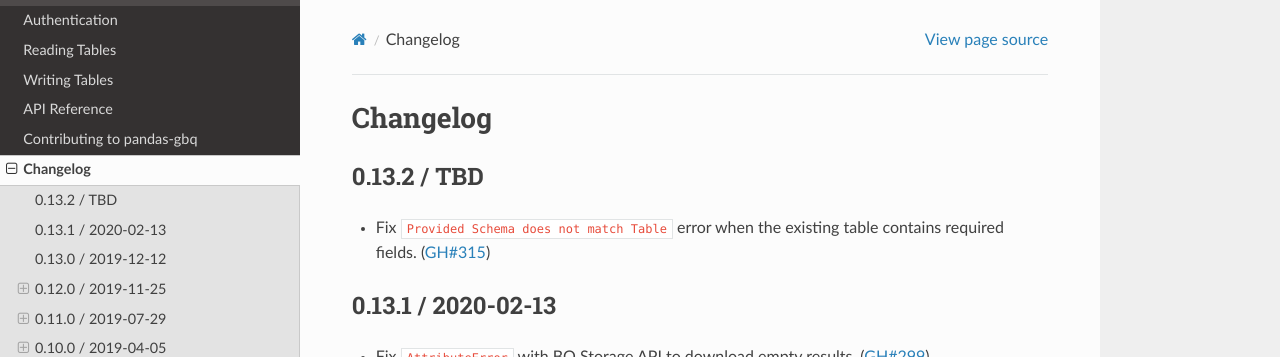
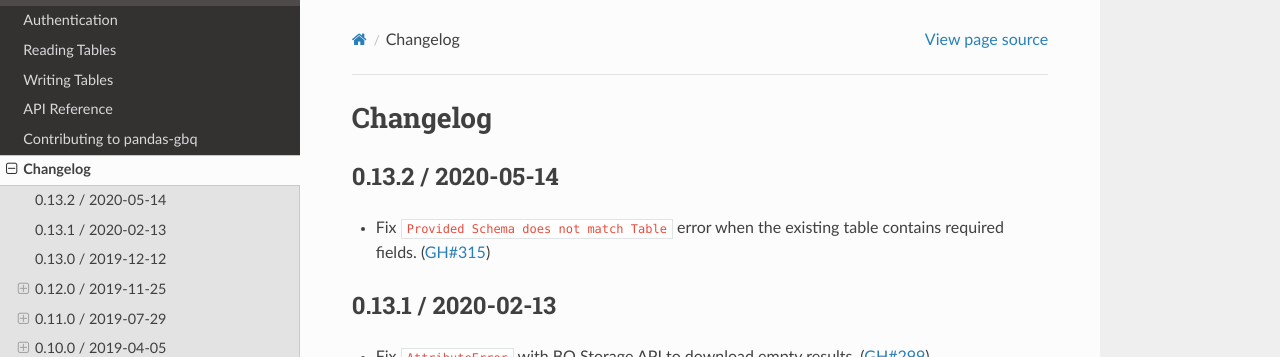
Before and after one commit to googleapis/python-bigquery-pandas, a Sphinx documentation site: the page built from docs/source/changelog.rst, in a window 1280 px wide and 900 px high. Shown: the top 357 px of the window. Built offline with Sphinx 7.4.7 and the Read the Docs theme 2.0.0, drawn with Linux system fonts in a browser that asks for light colours.

Commit message:
release 0.13.2

```diff
--- a/docs/source/changelog.rst
+++ b/docs/source/changelog.rst
@@ -3,8 +3,8 @@
 
 .. _changelog-0.13.2:
 
-0.13.2 / TBD
-------------
+0.13.2 / 2020-05-14
+-------------------
 
 - Fix ``Provided Schema does not match Table`` error when the existing table
   contains required fields. (:issue:`315`)
```
